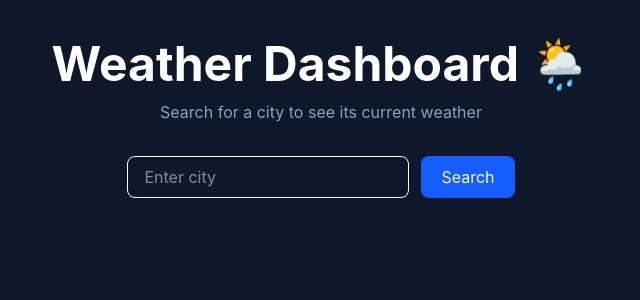
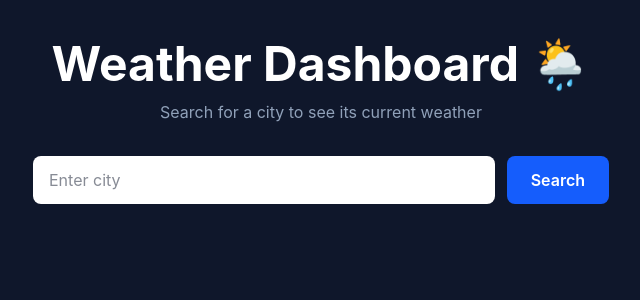
Before and after one commit to areeba-qamar/internship-mern-fullstack, a React (Vite) app in the folder week-3/weather-app-react/: page / in a window 1280 px wide. Shown: the top 300 px of the page, without its empty margins (319-959 px from the left). Built offline with nearby package versions, Linux system fonts and the light colour scheme.

Commit message:
Style weather search form with Tailwind

```diff
--- a/week-3/weather-app-react/src/components/SearchForm.jsx
+++ b/week-3/weather-app-react/src/components/SearchForm.jsx
@@ -9,17 +9,19 @@ function SearchForm({onSearch}) {
   const handleSubmit = (event) => {
     event.preventDefault();
 
-    if (!city.trim()) {
+    const trimmedCity = city.trim();
+
+    if (!trimmedCity.trim()) {
       return;
     }
 
-    onSearch(city);
+    onSearch(trimmedCity);
   };
 
   return (
     <form
      onSubmit={handleSubmit}
-      className="flex gap-3 justify-center mt-8">
+      className="flex flex-col sm:flex-row gap-3 max-w-xl mx-auto mt-8">
 
         {/* Controlled input */}
 
@@ -28,11 +30,11 @@ function SearchForm({onSearch}) {
       value={city}
       onChange={(event) => setCity(event.target.value)}
       placeholder="Enter city"
-      className="border rounded-lg px-4 py-2"
+      className="flex-1 rounded-lg px-4 py-3 text-slate-900 bg-white outline-none focus:ring-2 focus:ring-blue-400"
         />
       <button
       type="submit"
-      className="bg-blue-600 text-white px-5 py-2 rounded-lg"
+      className="rounded-lg bg-blue-600 hover:bg-blue-700 px-6 py-3 font-semibold transition"
       >Search
       </button>
     </form>
```
